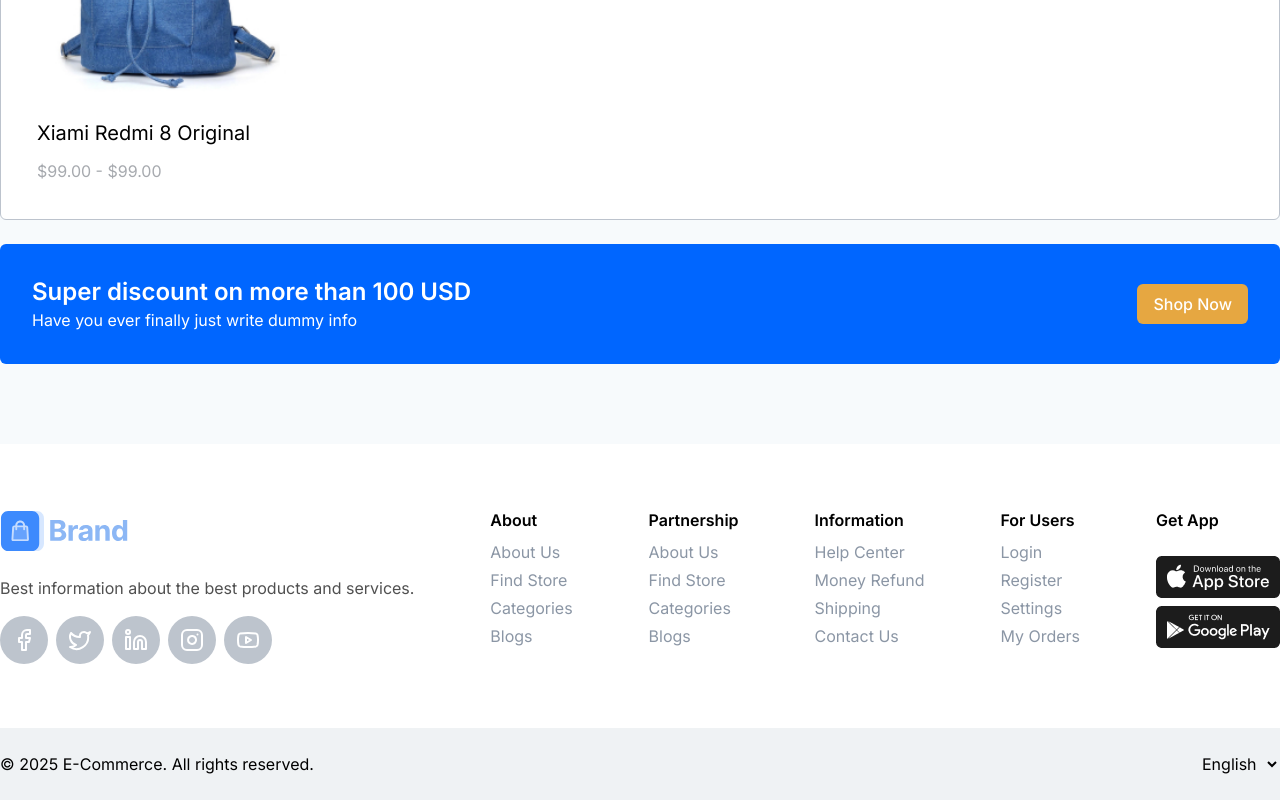
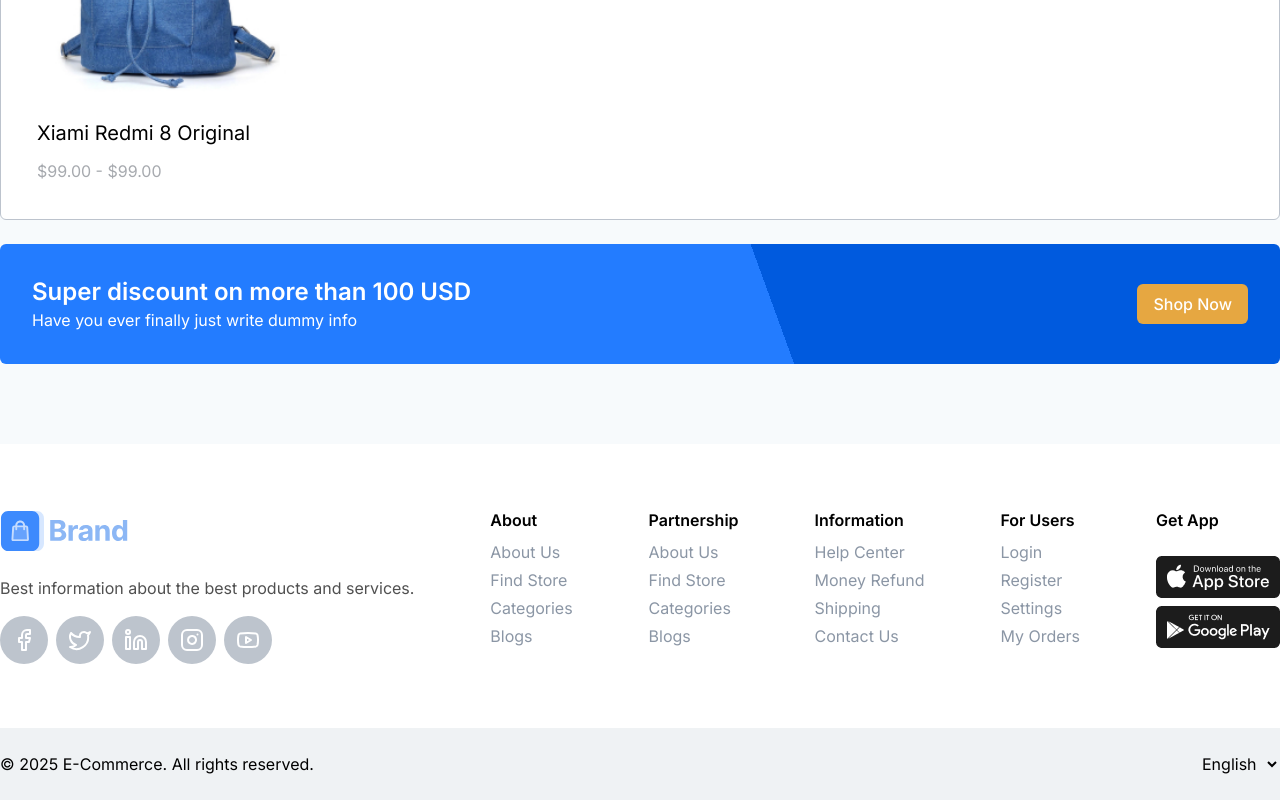
Before and after one commit to heamlk/Ecommerce-frontend-design, a Next.js app: page /products/1 in a window 1280 px wide. Shown: the part 2112-2912 px from the top of the page. Built offline with nearby package versions, Linux system fonts and the light colour scheme.

Commit message:
style: update the discount card linear-gradient background color

```diff
--- a/src/app/globals.css
+++ b/src/app/globals.css
@@ -92,6 +92,30 @@
     background-repeat: no-repeat;
     background-size: cover;
   }
+
+  .discount-linear-gradient {
+    background: #237cff;
+    background: -webkit-linear-gradient(
+      70deg,
+      rgba(35, 124, 255, 1) 60%,
+      rgba(0, 90, 222, 1) 60%
+    );
+    background: -moz-linear-gradient(
+      70deg,
+      rgba(35, 124, 255, 1) 60%,
+      rgba(0, 90, 222, 1) 60%
+    );
+    background: linear-gradient(
+      70deg,
+      rgba(35, 124, 255, 1) 60%,
+      rgba(0, 90, 222, 1) 60%
+    );
+    filter: progid:DXImageTransform.Microsoft.gradient(
+      startColorstr="#237CFF",
+      endColorstr="#005ADE",
+      GradientType=0
+    );
+  }
 }
 
 @layer components {
--- a/src/components/layouts/DiscountCard.tsx
+++ b/src/components/layouts/DiscountCard.tsx
@@ -3,12 +3,21 @@ import Title from "../common/Title";
 
 const DiscountCard = () => {
   return (
-    <Container as="section" className="flex items-center justify-between bg-blue-1200 rounded-md p-8">
+    <Container
+      as="section"
+      className="discount-linear-gradient | flex items-center justify-between rounded-md p-8"
+    >
       <div>
-        <Title level="h2" ariaLevel={2} className="text-shade-100 text-2xl font-semibold">
+        <Title
+          level="h2"
+          ariaLevel={2}
+          className="text-shade-100 text-2xl font-semibold"
+        >
           Super discount on more than 100 USD
         </Title>
-        <p className="text-shade-100">Have you ever finally just write dummy info</p>
+        <p className="text-shade-100">
+          Have you ever finally just write dummy info
+        </p>
       </div>
 
       <div>
```
